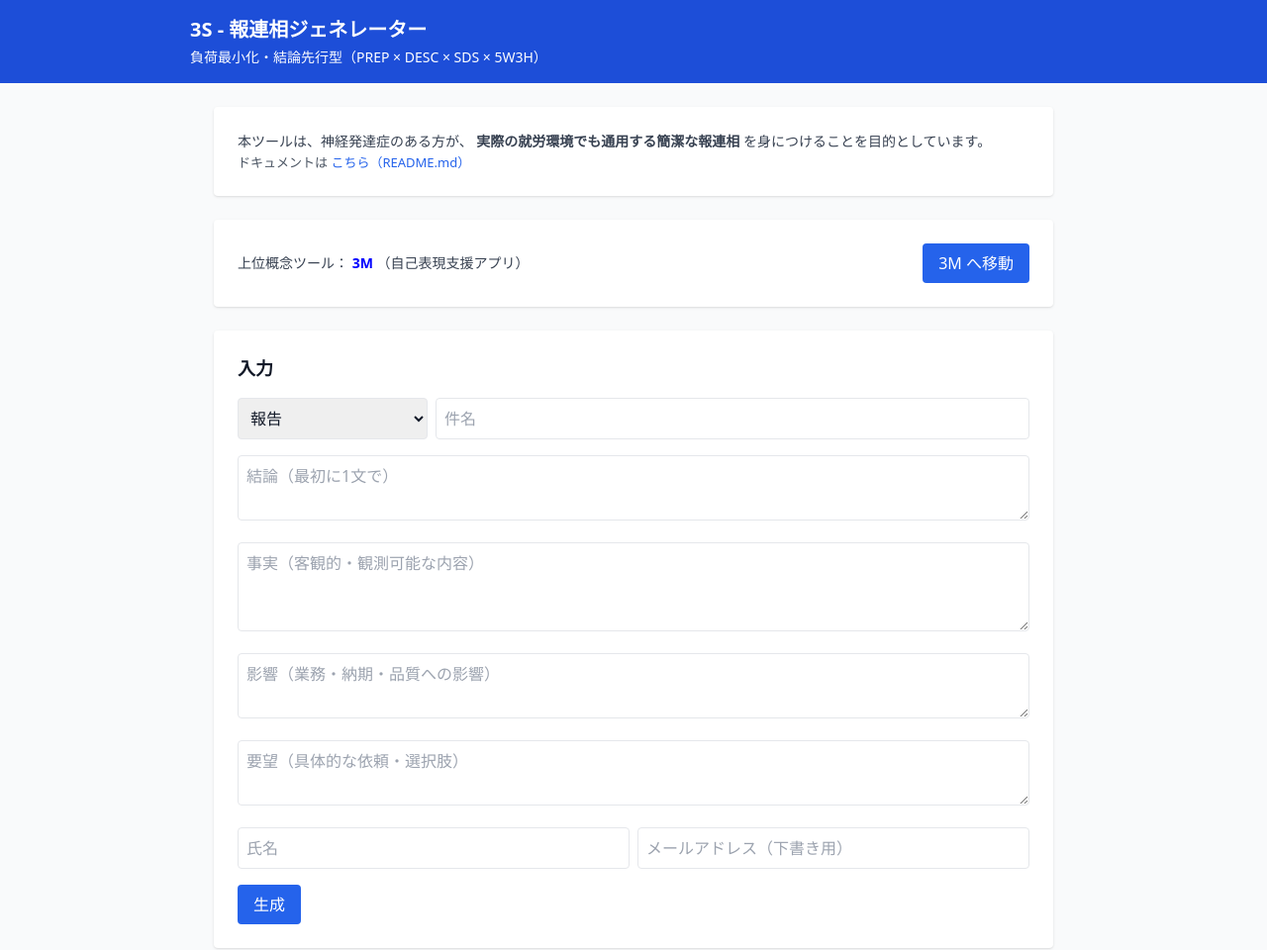
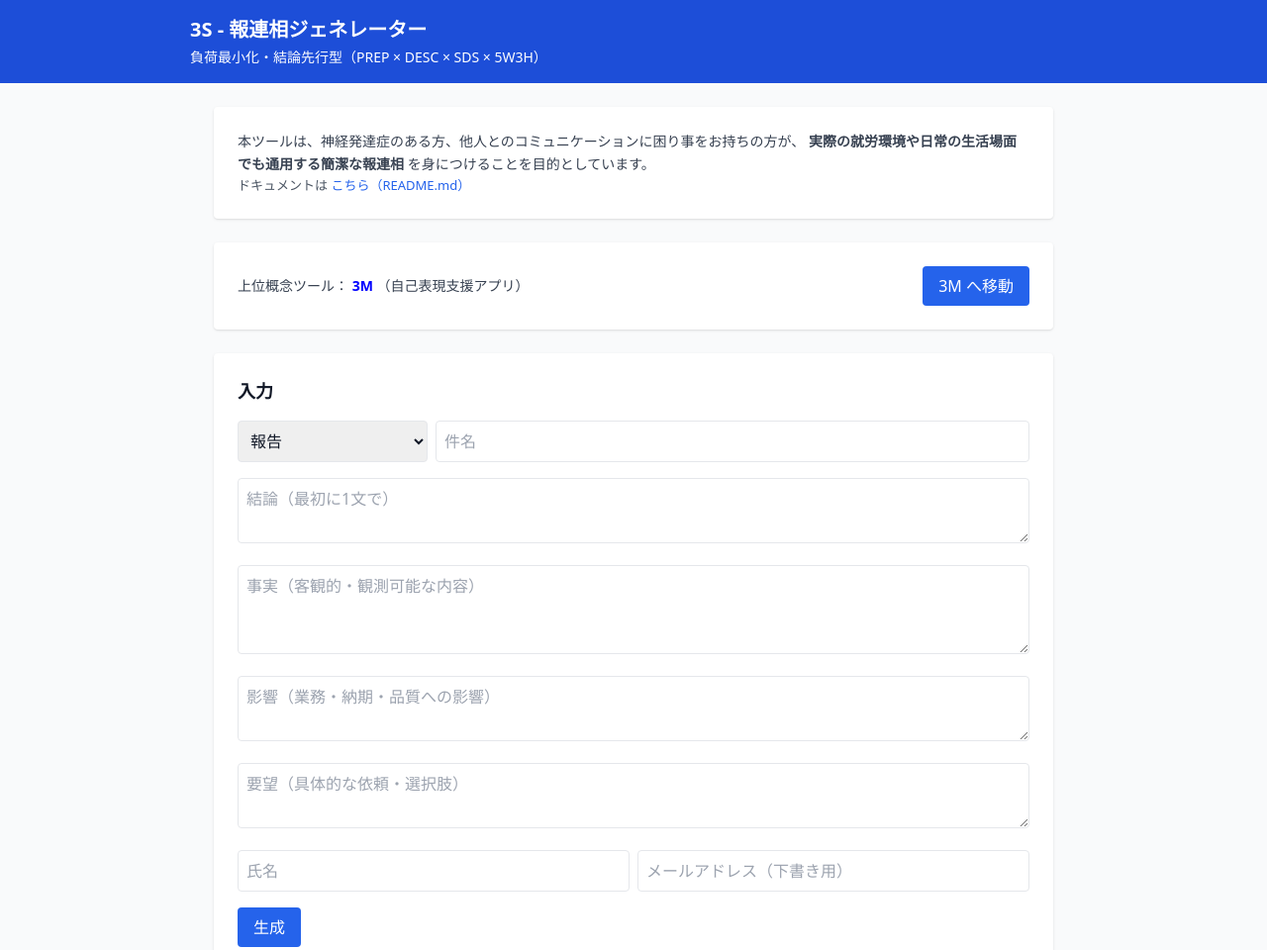
Before and after one commit to Uchida16104/3S, a plain HTML site: page index.html in a window 1280 px wide. Shown: the top 960 px of the page at 99% size. Drawn offline with nearby package versions, Linux system fonts and the light colour scheme.

Commit message:
Update index.html

```diff
--- a/index.html
+++ b/index.html
@@ -44,8 +44,8 @@
     <!-- Purpose -->
     <section class="bg-white p-4 sm:p-6 rounded shadow">
       <p class="text-sm text-gray-700 leading-relaxed">
-        本ツールは、神経発達症のある方が、
-        <strong>実際の就労環境でも通用する簡潔な報連相</strong>
+        本ツールは、神経発達症のある方、他人とのコミュニケーションに困り事をお持ちの方が、
+        <strong>実際の就労環境や日常の生活場面でも通用する簡潔な報連相</strong>
         を身につけることを目的としています。
       </p>
       <p class="text-[13px] text-gray-600">
```
